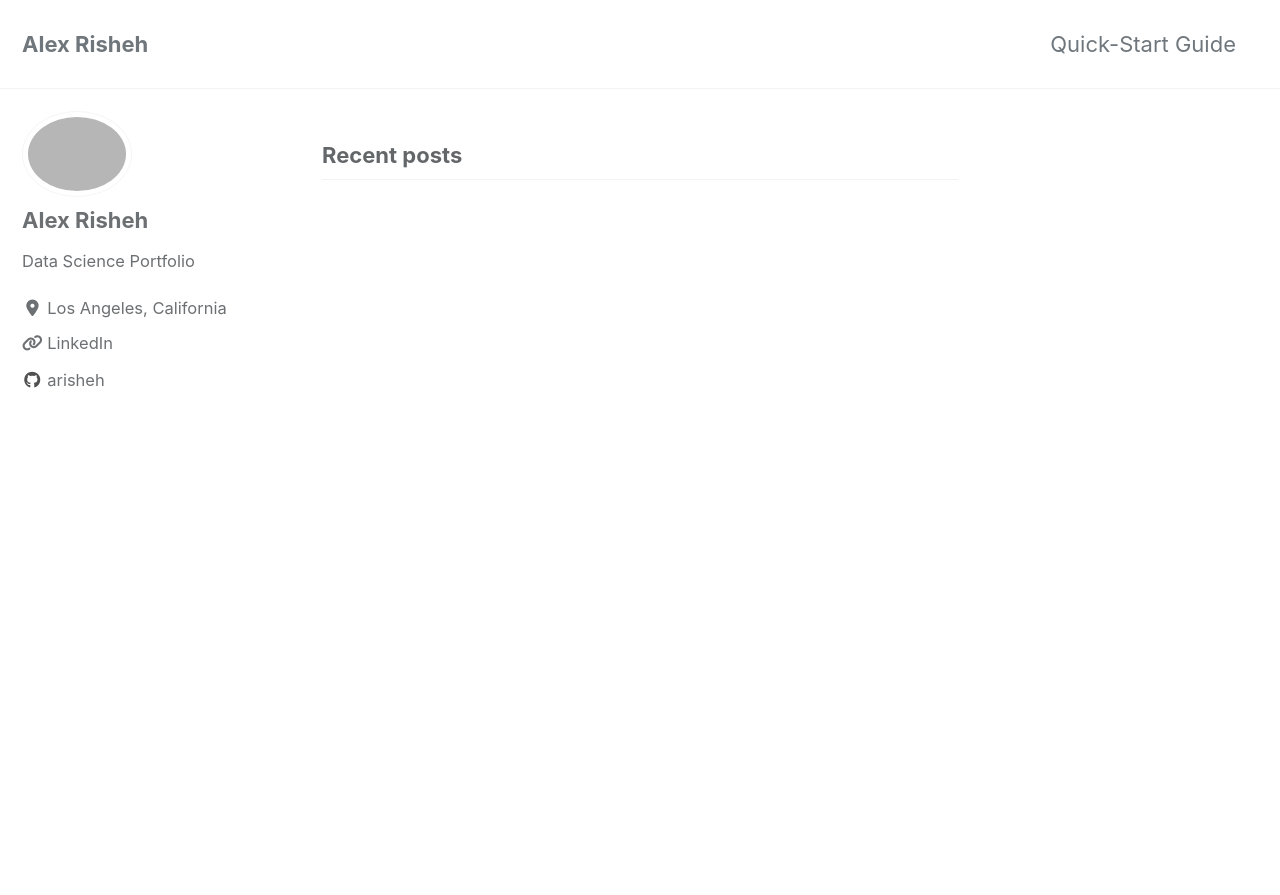
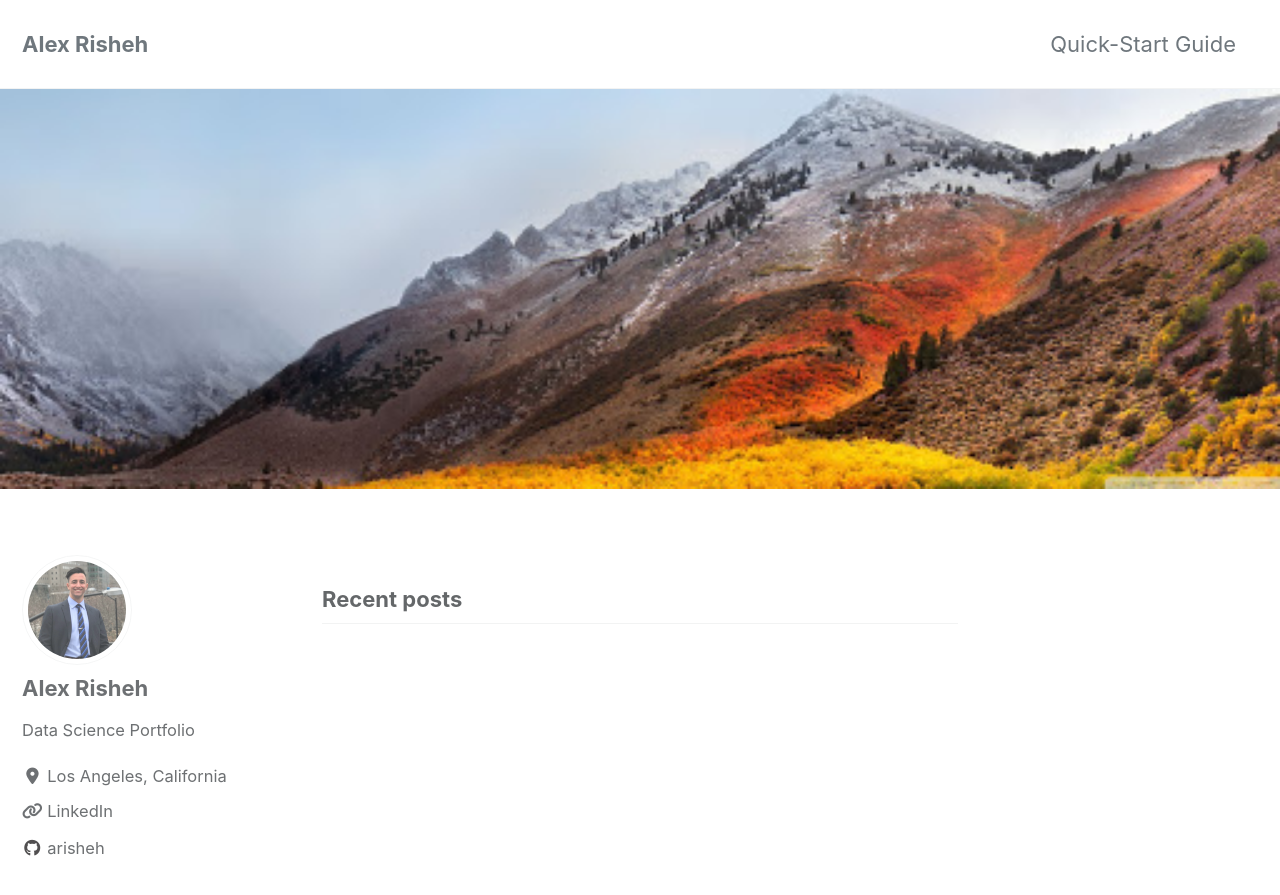
Before and after one commit to arisheh/arisheh.github.io, a Jekyll site: the page built from index.html, in a window 1280 px wide and 900 px high. Shown: the top 895 px of the window. Built offline with Jekyll 4.4.1, drawn with Linux system fonts in a browser that asks for light colours; cached includes are drawn as plain includes; nearby versions of some CDN libraries; the list of posts is cut into pages by our own code.

Commit message:
updated pic paths

```diff
--- a/_config.yml
+++ b/_config.yml
@@ -94,7 +94,7 @@ analytics:
 # Site Author
 author:
   name             : "Alex Risheh"
-  avatar           : "/images/bio-photo (3)"
+  avatar           : "/images/bio photo (3).jpg"
   bio              : "Data Science Portfolio"
   location         : "Los Angeles, California"
   email            :
--- a/index.html
+++ b/index.html
@@ -1,4 +1,6 @@
 ---
 layout: home
 author_profile: true
+header:
+    image: "/images/Header.jpg"
 ---
```
